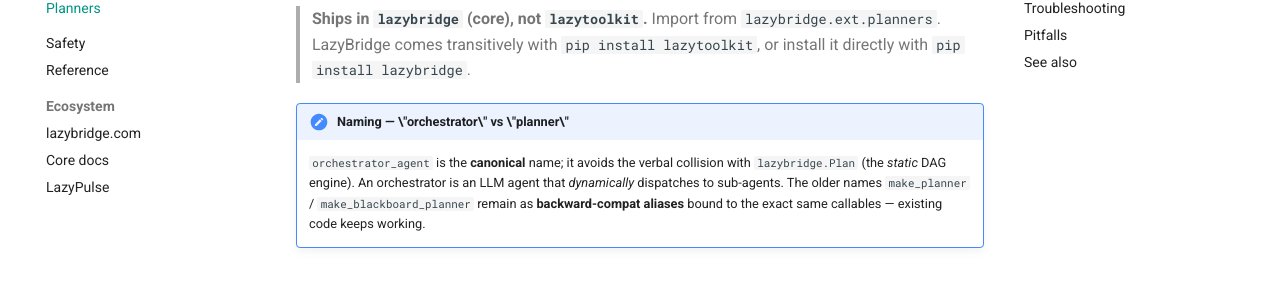
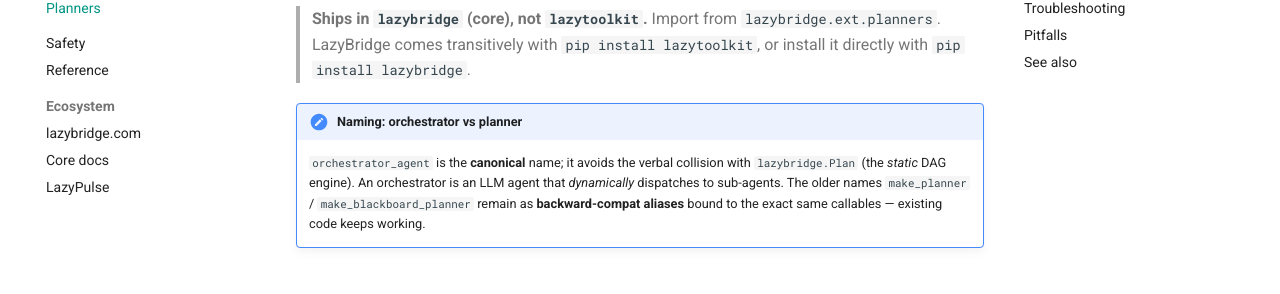
Before and after one commit to selvaz/LazyTools, an MkDocs documentation site: the page built from docs/planners.md, in a window 1280 px wide and 900 px high. Shown: the part 444-738 px from the top of the window. Built offline with MkDocs 1.6.1 and Material for MkDocs 9.7.7, drawn with Linux system fonts in a browser that asks for light colours; comment, search, counter and statistics services are not loaded.

```diff
--- a/docs/planners.md
+++ b/docs/planners.md
@@ -16,7 +16,7 @@ Two factories, same input shape (`agents: list[Agent]`), different trade-offs:
 > `lazybridge.ext.planners`. LazyBridge comes transitively with
 > `pip install lazytoolkit`, or install it directly with `pip install lazybridge`.
 
-!!! note "Naming — \"orchestrator\" vs \"planner\""
+!!! note "Naming: orchestrator vs planner"
     `orchestrator_agent` is the **canonical** name; it avoids the verbal
     collision with `lazybridge.Plan` (the *static* DAG engine). An orchestrator
     is an LLM agent that *dynamically* dispatches to sub-agents. The older names
```
